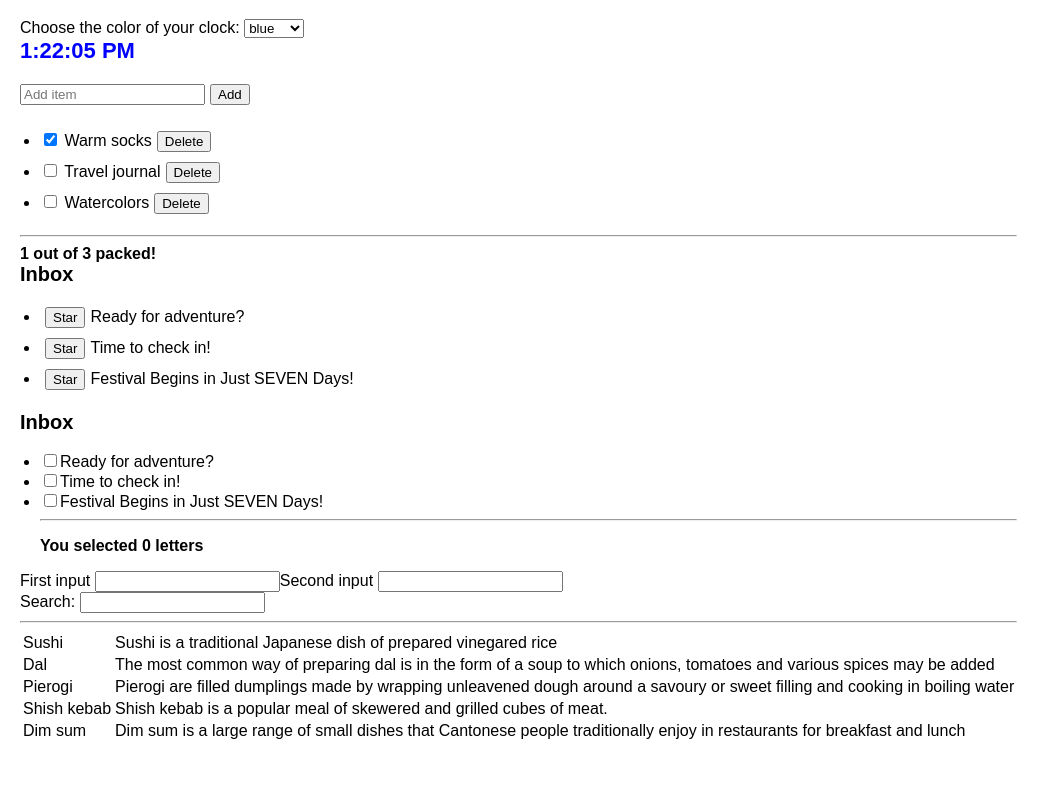
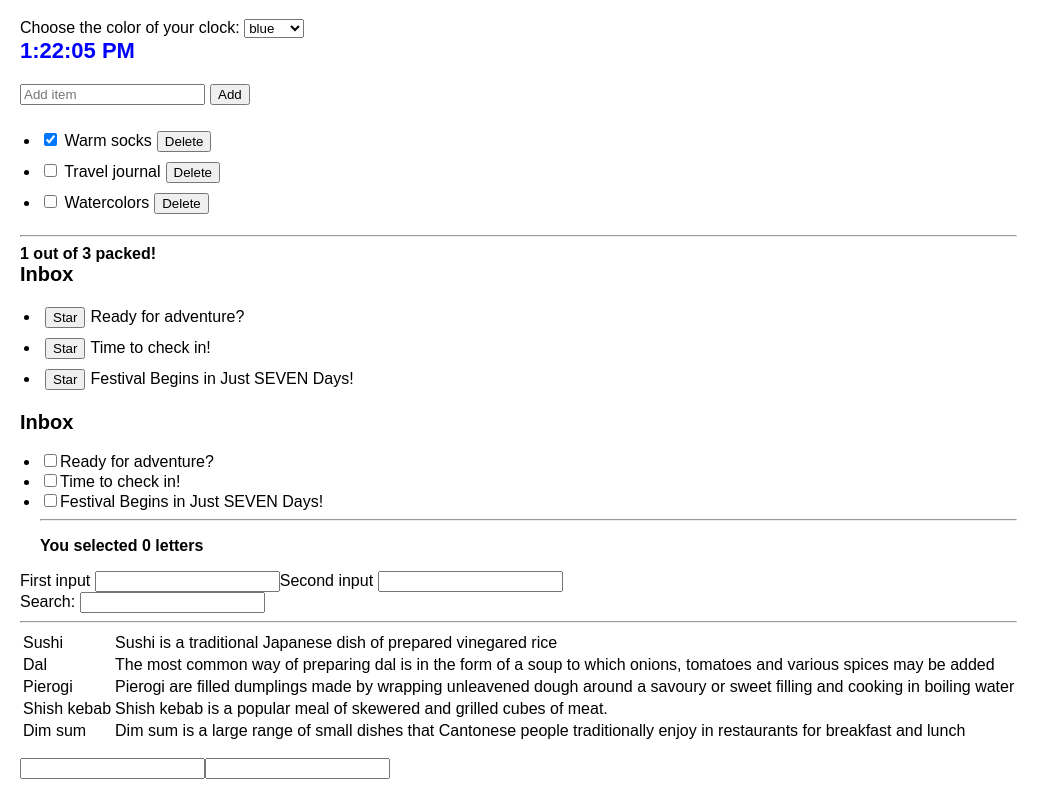
Before and after one commit to justCallMeArslan/react, a React (Vite) app in the folder practice/reactDev-exercises/: page / in a window 1280 px wide. Shown: the part 738-1537 px from the top of the page, without its empty margins (0-1060 px from the left). Before the commit the page ends 1501 px from the top, so only its background shows below. Built offline with nearby package versions, Linux system fonts and the light colour scheme.

Commit message:
completed TOP exercise

```diff
--- a/practice/reactDev-exercises/src/main.jsx
+++ b/practice/reactDev-exercises/src/main.jsx
@@ -11,6 +11,7 @@ import MailClient from './disappearSelect'
 import MailClient1 from './implemMultSelect'
 import SyncedInputs from './Synced'
 import FilterableList from './Filterable'
+import Person from './personTOP'
 
 
 createRoot(document.getElementById('root')).render(
@@ -26,5 +27,6 @@ createRoot(document.getElementById('root')).render(
     <MailClient1 />
     <SyncedInputs />
     <FilterableList />
+    <Person />
   </StrictMode>,
 )
--- a/practice/reactDev-exercises/src/personTOP.jsx
+++ b/practice/reactDev-exercises/src/personTOP.jsx
@@ -1,22 +1,69 @@
 import { useState } from "react";
 
+// export default function Person1() {
+//     const [person, setPerson] = useState({ name: "John", age: 100 });
+
+//     const handleIncreaseAge = () => {
+//         setPerson({ ...person, age: person.age + 1 }); // adds +1 to default value
+//         setPerson({ ...person, age: person.age + 1 }); // adds +1 to default value
+//         // so return will be 101
+
+//         setPerson((prevPerson) => ({ ...prevPerson, age: prevPerson.age + 1 })); // adds +1 to default
+//         setPerson((prevPerson) => ({ ...prevPerson, age: prevPerson.age + 1 })); // adds +1 to prevPerson value due to its used with fallback, so return will be 102
+//     };
+
+//     return (
+//         <>
+//             <h1>{person.name}</h1>
+//             <h2>{person.age}</h2>
+//             <button onClick={handleIncreaseAge}>Increase age</button>
+//         </>
+//     );
+// }
+
+
 export default function Person() {
-    const [person, setPerson] = useState({ name: "John", age: 100 });
+    const [person, setPerson] = useState({ firstName: "", lastName: "" })
+    const fullName = person.firstName + " " + person.lastName
 
-    const handleIncreaseAge = () => {
-        setPerson({ ...person, age: person.age + 1 }); // adds +1 to default value
-        setPerson({ ...person, age: person.age + 1 }); // adds +1 to default value
-        // so return will be 101
-
-        setPerson((prevPerson) => ({ ...prevPerson, age: prevPerson.age + 1 })); // adds +1 to default
-        setPerson((prevPerson) => ({ ...prevPerson, age: prevPerson.age + 1 })); // adds +1 to prevPerson value due to its used with fallback, so return will be 102
-    };
+    function handlePerson(e) {
+        setPerson({
+            ...person,
+            [e.target.name]: e.target.value
+        })
+    }
 
     return (
+
         <>
-            <h1>{person.name}</h1>
-            <h2>{person.age}</h2>
-            <button onClick={handleIncreaseAge}>Increase age</button>
+            <h1>{fullName}</h1>
+
+            <Input
+                name="firstName"
+                value={person.firstName}
+                onChange={handlePerson}
+            />
+            <Input
+                name="lastName"
+                value={person.lastName}
+                onChange={handlePerson}
+            />
+
         </>
-    );
+
+    )
 }
+
+
+
+function Input({ name, value, onChange }) {
+    return (
+        <input
+            name={name}
+            value={value}
+            onChange={onChange}
+        />
+
+    )
+
+}
```
